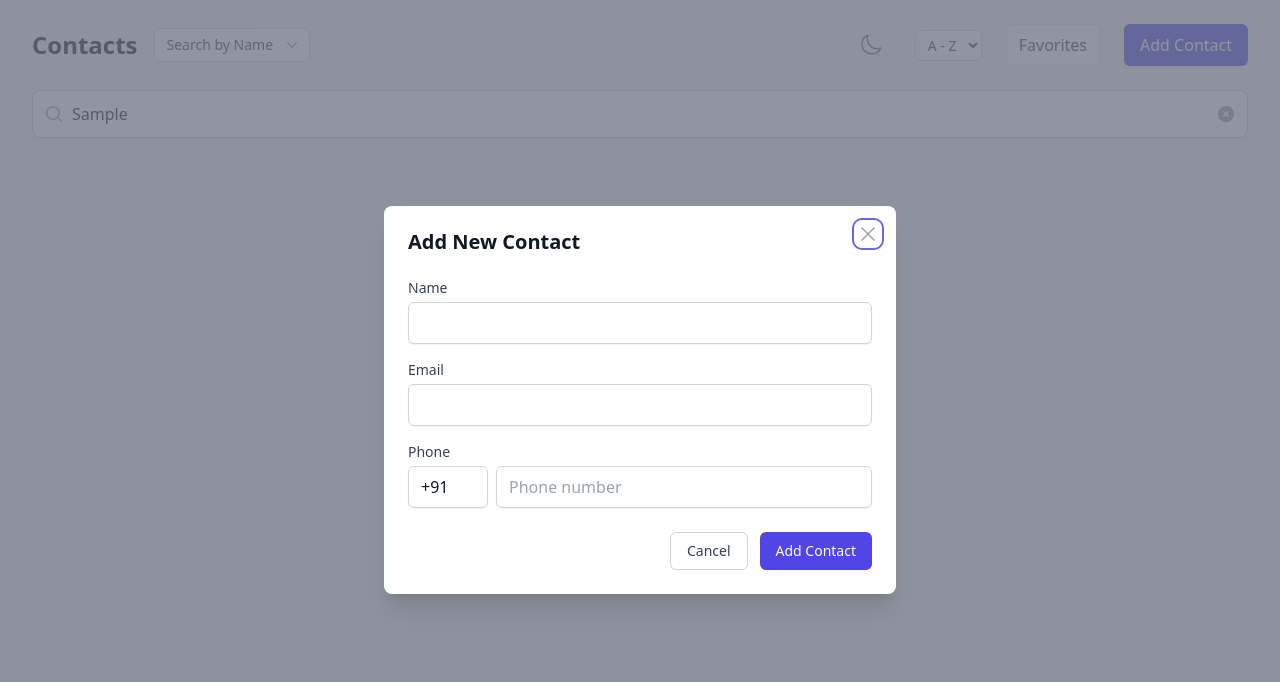
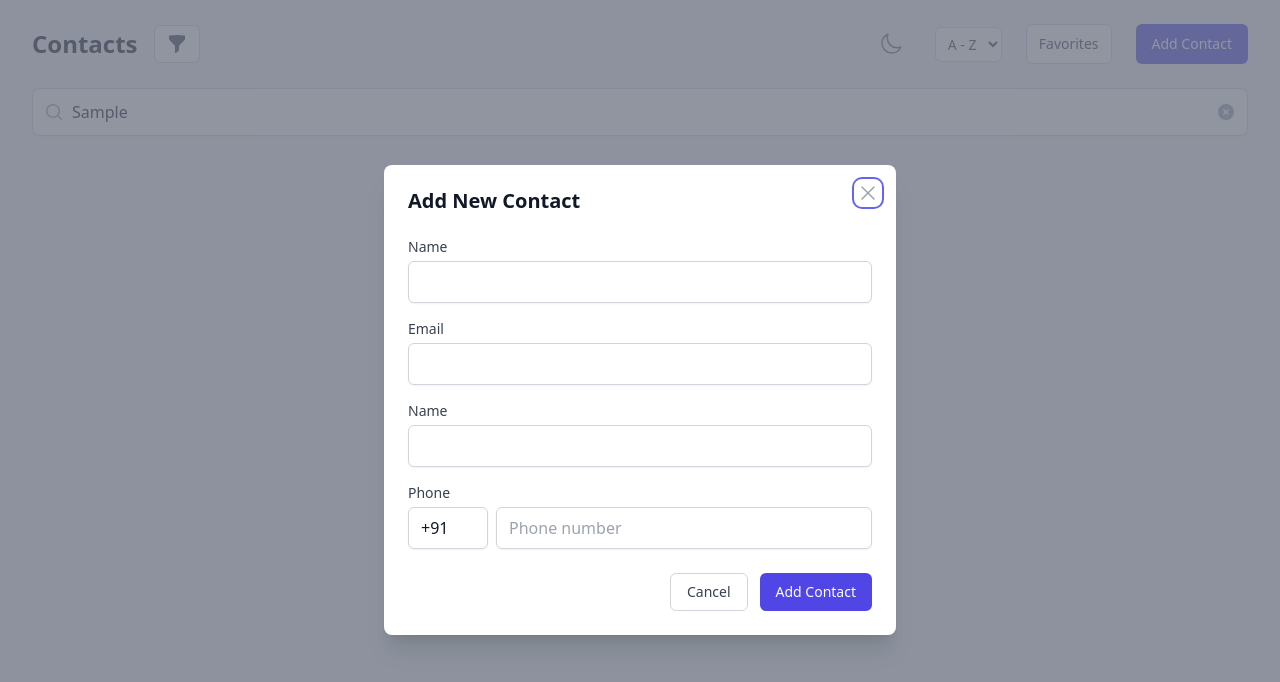
Before and after one commit to jaishreerm/ContactList, a React (Vite) app: page / in a window 1280 px wide. Both pictures are taken after typing "Sample" into the empty fields and a click on the button "Add Contact". Shown: the top 682 px of the page. Built offline with nearby package versions, Linux system fonts and the light colour scheme.

Commit message:
first commit

```diff
--- a/src/App.tsx
+++ b/src/App.tsx
@@ -1,4 +1,4 @@
-import { useState, useEffect } from 'react'
+import { useState, useEffect, Fragment } from 'react'
 import { type Contact } from './types/contact'
 import ContactList from './components/ContactList'
 import AddContactModal from './components/AddContactModal'
@@ -6,7 +6,8 @@ import DeleteConfirmationModal from './components/DeleteConfirmationModal'
 import SearchBar from './components/SearchBar'
 import ThemeToggle from './components/ThemeToggle'
 import { ThemeProvider } from './contexts/ThemeContext'
-import { ChevronDownIcon } from '@heroicons/react/20/solid'
+import { Menu, Transition } from '@headlessui/react'
+import { FunnelIcon } from '@heroicons/react/20/solid'
 import ContactSkeleton from './components/ContactSkeleton'
 import EmptyState from './components/EmptyState'
 import './App.css'
@@ -19,6 +20,11 @@ const getStoredContacts = (): Contact[] => {
     console.error('Error reading from localStorage:', error)
     return []
   }
+}
+
+// Helper function to conditionally join class names
+function classNames(...classes: string[]) {
+  return classes.filter(Boolean).join(' ')
 }
 
 function App() {
@@ -36,12 +42,20 @@ function App() {
   useEffect(() => {
     localStorage.setItem('contacts', JSON.stringify(contacts))
   }, [contacts])
+
   const [searchQuery, setSearchQuery] = useState('')
   const [searchBy, setSearchBy] = useState<'name' | 'email' | 'phone'>('name')
   const [isModalOpen, setIsModalOpen] = useState(false)
   const [showFavoritesOnly, setShowFavoritesOnly] = useState(false)
   const [sortOrder, setSortOrder] = useState<'az' | 'za'>('az')
   const [deleteContact, setDeleteContact] = useState<Contact | null>(null)
+
+  // Labels for the placeholder
+  const searchByLabel = {
+    name: 'Name',
+    email: 'Email',
+    phone: 'Phone',
+  }
 
   const normalizeString = (str: string) => {
     return str.replace(/\s+/g, '').toLowerCase()
@@ -121,7 +135,7 @@ function App() {
       if (dupName) duplicates.push('Name')
       if (dupEmail) duplicates.push('Email')
       if (dupPhone) duplicates.push('Phone number')
-      throw new Error(`The following fields must be unique. ${duplicates.join(' and ')} already exist.`)
+      throw new Error(`The following fields must be unique. ${duplicates.join(' and ')} already exist.`);
     }
 
     const updatedContacts = contacts.map(contact =>
@@ -159,18 +173,76 @@ function App() {
             <div className="flex flex-col space-y-4 sm:flex-row sm:justify-between sm:items-center sm:space-y-0 mb-6">
               <div className="flex flex-col space-y-4 sm:flex-row sm:items-center sm:space-y-0 sm:space-x-4">
                 <h2 className="text-2xl font-bold text-gray-900 dark:text-white">Contacts</h2>
-                <div className="relative w-full sm:w-auto">
-                  <select
-                    value={searchBy}
-                    onChange={(e) => setSearchBy(e.target.value as 'name' | 'email' | 'phone')}
-                    className="w-full sm:w-auto appearance-none rounded-md border border-gray-300 dark:border-gray-600 bg-white dark:bg-gray-800 pl-3 pr-8 py-1.5 text-sm text-gray-700 dark:text-gray-200 focus:outline-none focus:ring-2 focus:ring-indigo-500 dark:focus:ring-indigo-400"
+
+                {/* Filter Icon Dropdown */}
+                <Menu as="div" className="relative inline-block text-left">
+                  <div>
+                    <Menu.Button className="inline-flex justify-center items-center w-full sm:w-auto rounded-md border border-gray-300 dark:border-gray-600 bg-white dark:bg-gray-800 px-3 py-2 text-sm font-medium text-gray-700 dark:text-gray-200 hover:bg-gray-50 dark:hover:bg-gray-700 focus:outline-none focus:ring-2 focus:ring-indigo-500 dark:focus:ring-indigo-400 focus:ring-offset-2 dark:focus:ring-offset-gray-900">
+                      <FunnelIcon className="h-5 w-5" aria-hidden="true" />
+                      <span className="sr-only">Filter options</span>
+                    </Menu.Button>
+                  </div>
+                  <Transition
+                    as={Fragment}
+                    enter="transition ease-out duration-100"
+                    enterFrom="transform opacity-0 scale-95"
+                    enterTo="transform opacity-100 scale-100"
+                    leave="transition ease-in duration-75"
+                    leaveFrom="transform opacity-100 scale-100"
+                    leaveTo="transform opacity-0 scale-95"
                   >
-                    <option value="name">Search by Name</option>
-                    <option value="email">Search by Email</option>
-                    <option value="phone">Search by Phone</option>
-                  </select>
-                  <ChevronDownIcon className="absolute right-2 top-1/2 -translate-y-1/2 h-5 w-5 text-gray-400 dark:text-gray-500 pointer-events-none" />
-                </div>
+                    <Menu.Items className="absolute left-0 sm:left-auto sm:right-0 z-10 mt-2 w-48 origin-top-right rounded-md bg-white dark:bg-gray-800 shadow-lg ring-1 ring-black ring-opacity-5 dark:ring-gray-700 focus:outline-none">
+                      <div className="py-1">
+                        <Menu.Item>
+                          {({ active }) => (
+                            <button
+                              type="button"
+                              onClick={() => setSearchBy('name')}
+                              className={classNames(
+                                active ? 'bg-gray-100 dark:bg-gray-700' : '',
+                                searchBy === 'name' ? 'font-semibold text-indigo-600 dark:text-indigo-400' : 'text-gray-700 dark:text-gray-300',
+                                'block w-full text-left px-4 py-2 text-sm'
+                              )}
+                            >
+                              Search by Name
+                            </button>
+                          )}
+                        </Menu.Item>
+                        <Menu.Item>
+                          {({ active }) => (
+                            <button
+                              type="button"
+                              onClick={() => setSearchBy('email')}
+                              className={classNames(
+                                active ? 'bg-gray-100 dark:bg-gray-700' : '',
+                                searchBy === 'email' ? 'font-semibold text-indigo-600 dark:text-indigo-400' : 'text-gray-700 dark:text-gray-300',
+                                'block w-full text-left px-4 py-2 text-sm'
+                              )}
+                            >
+                              Search by Email
+                            </button>
+                          )}
+                        </Menu.Item>
+                        <Menu.Item>
+                          {({ active }) => (
+                            <button
+                              type="button"
+                              onClick={() => setSearchBy('phone')}
+                              className={classNames(
+                                active ? 'bg-gray-100 dark:bg-gray-700' : '',
+                                searchBy === 'phone' ? 'font-semibold text-indigo-600 dark:text-indigo-400' : 'text-gray-700 dark:text-gray-300',
+                                'block w-full text-left px-4 py-2 text-sm'
+                              )}
+                            >
+                              Search by Phone
+                            </button>
+                          )}
+                        </Menu.Item>
+                      </div>
+                    </Menu.Items>
+                  </Transition>
+                </Menu>
+
               </div>
               <div className="flex flex-wrap gap-2 sm:flex-nowrap sm:space-x-4">
                 <ThemeToggle />
@@ -180,7 +252,7 @@ function App() {
                     id="sort"
                     value={sortOrder}
                     onChange={(e) => setSortOrder(e.target.value as 'az' | 'za')}
-                    className="w-full sm:w-auto rounded-md border border-gray-300 dark:border-gray-600 bg-white dark:bg-gray-800 px-2 py-1 text-sm text-gray-700 dark:text-gray-200 focus:outline-none"
+                    className="w-full sm:w-auto rounded-md border border-gray-300 dark:border-gray-600 bg-white dark:bg-gray-800 px-2 py-1.5 text-sm text-gray-700 dark:text-gray-200 focus:outline-none focus:ring-2 focus:ring-indigo-500 dark:focus:ring-indigo-400"
                   >
                     <option value="az">A - Z</option>
                     <option value="za">Z - A</option>
@@ -188,13 +260,16 @@ function App() {
                 </div>
                 <button
                   onClick={() => setShowFavoritesOnly(prev => !prev)}
-                  className={`w-full sm:w-auto px-3 py-2 rounded-md border ${showFavoritesOnly ? 'bg-yellow-100 text-yellow-800 dark:bg-yellow-900/30 dark:text-yellow-300' : 'bg-white dark:bg-gray-800 text-gray-700 dark:text-gray-200'} focus:outline-none`}
+                  className={`w-full sm:w-auto px-3 py-2 rounded-md border text-sm ${showFavoritesOnly
+                      ? 'bg-yellow-100 text-yellow-800 border-yellow-300 dark:bg-yellow-900/30 dark:text-yellow-300 dark:border-yellow-700'
+                      : 'bg-white dark:bg-gray-800 text-gray-700 dark:text-gray-200 border-gray-300 dark:border-gray-600'
+                    } focus:outline-none focus:ring-2 focus:ring-indigo-500 dark:focus:ring-indigo-400`}
                 >
                   Favorites
                 </button>
                 <button
                   onClick={() => setIsModalOpen(true)}
-                  className="w-full sm:w-auto bg-indigo-600 dark:bg-indigo-500 text-white px-4 py-2 rounded-md hover:bg-indigo-700 dark:hover:bg-indigo-400 focus:outline-none focus:ring-2 focus:ring-indigo-500 dark:focus:ring-indigo-400 focus:ring-offset-2 dark:focus:ring-offset-gray-900"
+                  className="w-full sm:w-auto bg-indigo-600 dark:bg-indigo-500 text-white px-4 py-2 rounded-md hover:bg-indigo-700 dark:hover:bg-indigo-400 focus:outline-none focus:ring-2 focus:ring-indigo-500 dark:focus:ring-indigo-400 focus:ring-offset-2 dark:focus:ring-offset-gray-900 text-sm font-medium"
                 >
                   Add Contact
                 </button>
@@ -204,7 +279,7 @@ function App() {
             <SearchBar
               value={searchQuery}
               onChange={setSearchQuery}
-              placeholder={`Search by ${searchBy}...`}
+              placeholder={`Search by ${searchByLabel[searchBy]}...`}
             />
 
             <div className="mt-6">
@@ -234,7 +309,7 @@ function App() {
               ) : (
                 <EmptyState
                   title="Your contact list is empty"
-                  message="Click '+ Add Contact' to get started!"
+                  message="Click 'Add Contact' to get started!"
                 />
               )}
             </div>
--- a/src/components/AddContactModal.tsx
+++ b/src/components/AddContactModal.tsx
@@ -13,6 +13,7 @@ const AddContactModal = ({ isOpen, onClose, onAdd }: AddContactModalProps) => {
   const [formData, setFormData] = useState({
     name: '',
     email: '',
+    country: '',
     countryCode: '+91',
     phoneNumber: '',
   })
@@ -28,7 +29,7 @@ const AddContactModal = ({ isOpen, onClose, onAdd }: AddContactModalProps) => {
         email: formData.email,
         phone: combinedPhone,
       })
-      setFormData({ name: '', email: '', countryCode: '+91', phoneNumber: '' })
+      setFormData({ name: '', email: '',country:'', countryCode: '+91', phoneNumber: '' })
       setError(null)
     } catch (err) {
       setError(err instanceof Error ? err.message : 'An error occurred')
@@ -116,6 +117,19 @@ const AddContactModal = ({ isOpen, onClose, onAdd }: AddContactModalProps) => {
                         />
                       </div>
 
+                    <div>
+                        <label htmlFor="country" className="block text-sm font-medium text-gray-700 dark:text-gray-300">
+                          Name
+                        </label>
+                        <input
+                          type="text"
+                          id="country"
+                          required
+                          value={formData.name}
+                          onChange={(e) => setFormData({ ...formData, name: e.target.value })}
+                          className="mt-1 block w-full rounded-md border border-gray-300 dark:border-gray-600 bg-white dark:bg-gray-700 py-2 px-3 shadow-sm text-gray-900 dark:text-white placeholder:text-gray-400 dark:placeholder:text-gray-400 focus:border-indigo-500 dark:focus:border-indigo-400 focus:outline-none focus:ring-1 focus:ring-indigo-500 dark:focus:ring-indigo-400"
+                        />
+                      </div>
                       <div>
                         <label htmlFor="phone" className="block text-sm font-medium text-gray-700 dark:text-gray-300">
                           Phone
```
